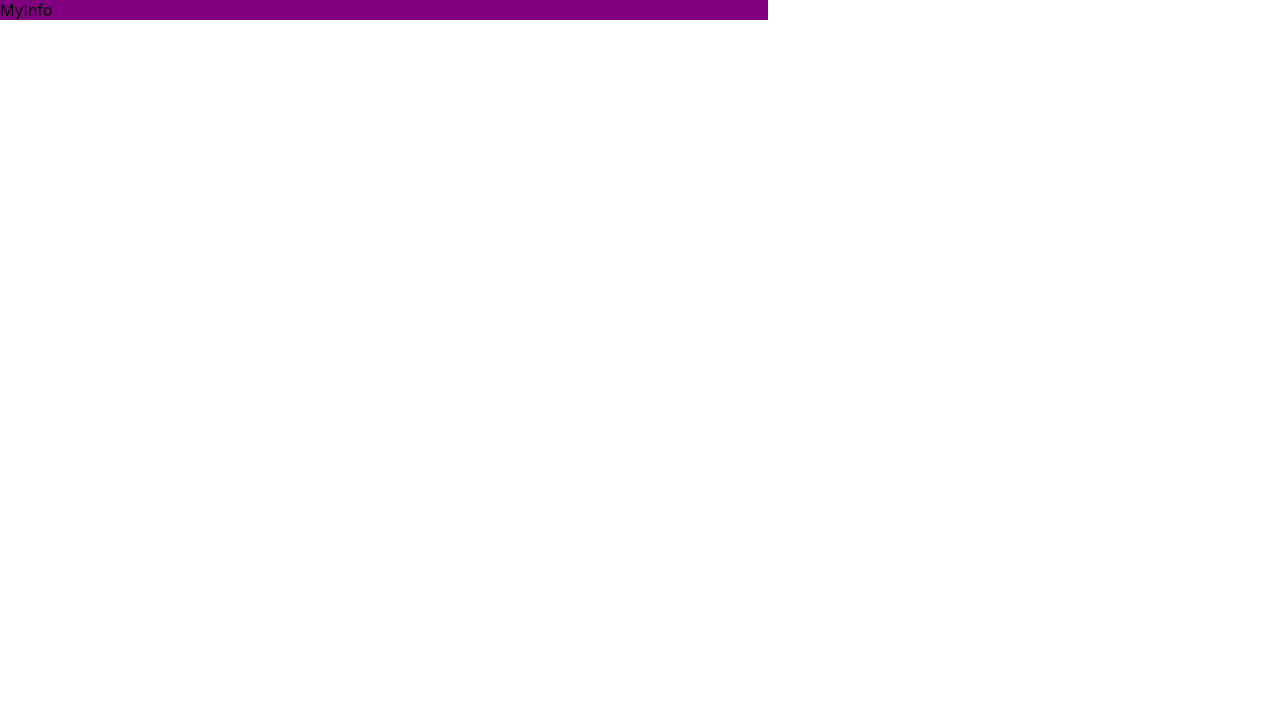
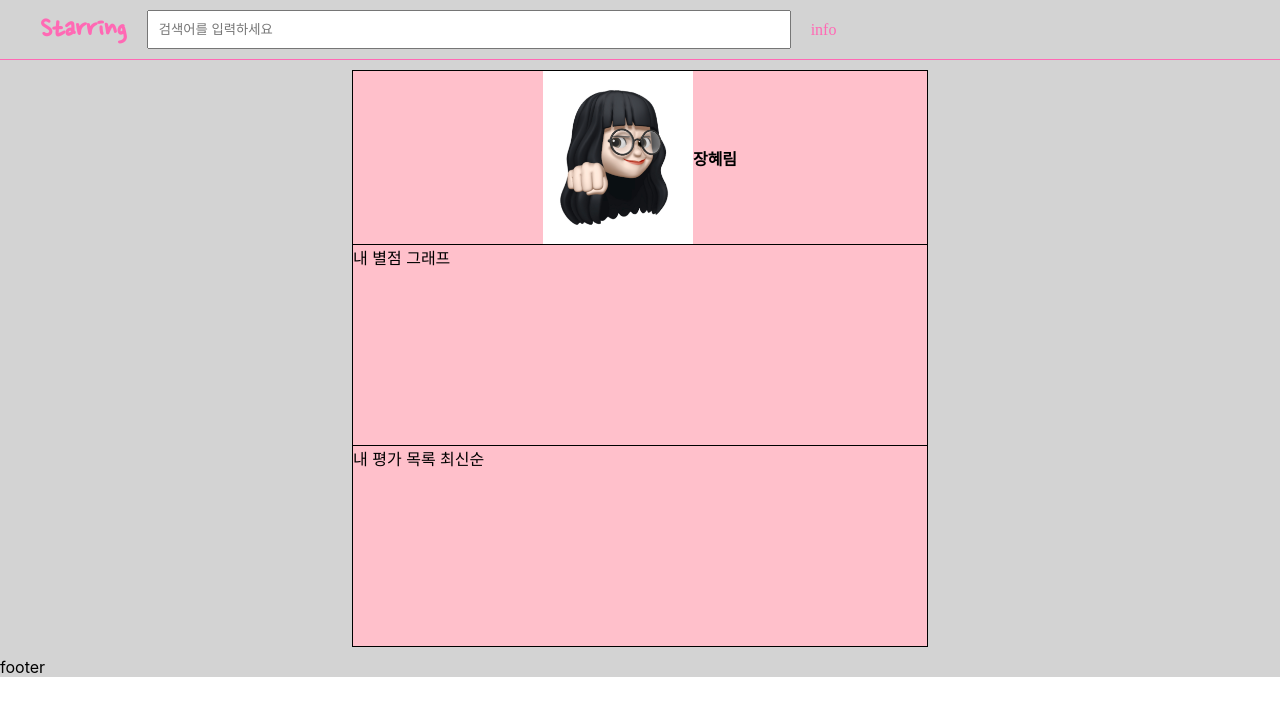
Before and after one commit to hxerimione/starring, a React (Create React App) app: page /myInfo in a window 1280 px wide. Shown: the top 716 px of the page. Built offline with nearby package versions, Linux system fonts and the light colour scheme; a web font is replaced by a local one.

Commit message:
info setting

```diff
--- a/src/App.css
+++ b/src/App.css
@@ -3,6 +3,7 @@
     margin: 0;
     padding: 0;
 }
+
 .home {
     background-color: lightgray;
     width: 100%;
@@ -87,10 +88,32 @@ header .my_info {
 }
 
 .myinfo {
-    width: 768px;
+    background-color: lightgray;
+}
+
+.myinfo_wrapper {
+    margin: 10px auto;
+    max-width: 576px;
+    background-color: pink;
+    display: block;
+}
+.myinfo_section {
+    display: flex;
     justify-content: center;
-    background-color: purple;
+    align-items: center;
+    border: 1px solid black;
+    border-bottom: none;
 }
+.mygraph_section {
+    height: 200px;
+    border: 1px solid black;
+    border-bottom: none;
+}
+.mylist_section {
+    height: 200px;
+    border: 1px solid black;
+}
+
 @media (max-width: 992px) {
     .home {
         background-color: lightpink;
@@ -105,4 +128,7 @@ header .my_info {
     .home {
         background-color: lightblue;
     }
+    .myinfo-wrapper {
+        width: 100%;
+    }
 }
--- a/src/components/MyFooter.js
+++ b/src/components/MyFooter.js
@@ -0,0 +1,4 @@
+const MyFooter = ({}) => {
+    return <footer>footer</footer>;
+};
+export default MyFooter;
--- a/src/pages/MyInfo.js
+++ b/src/pages/MyInfo.js
@@ -1,7 +1,26 @@
+import MyFooter from '../components/MyFooter';
+import MyHeader from '../components/MyHeader';
+
 const MyInfo = ({}) => {
+    const env = process.env;
+    env.PUBLIC_URL = env.PUBLIC_URL || '';
     return (
         <div className="myinfo">
-            <p>MyInfo</p>
+            <MyHeader searchKeyword={'검색어를 입력하세요'} />
+            <div className="myinfo_wrapper">
+                <section className="myinfo_section">
+                    <img
+                        src={process.env.PUBLIC_URL + `assets/myimage.jpg`}
+                        width="150px"
+                    />
+                    <h4>장혜림</h4>
+                </section>
+                <section className="mygraph_section">내 별점 그래프</section>
+                <section className="mylist_section">
+                    내 평가 목록 최신순
+                </section>
+            </div>
+            <MyFooter />
         </div>
     );
 };
```
Also changed, not shown: public/assets/myimage.jpg (added).
